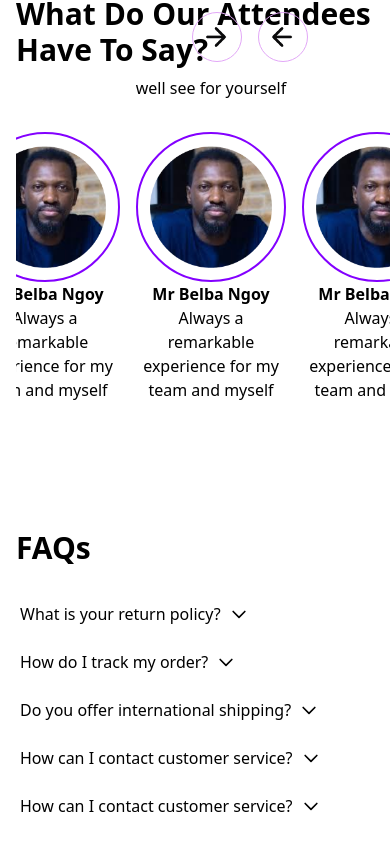
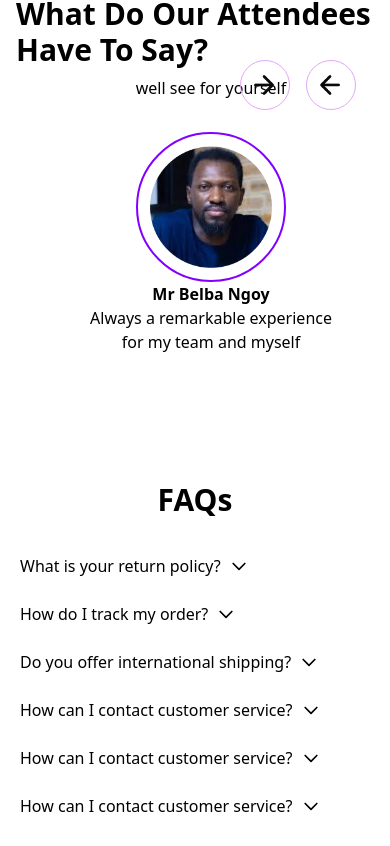
Before and after one commit to Deevyne99/beltsoft, a React (Vite) app: page / in a window 390 px wide. Shown: the part 6331-7177 px from the top of the page. Built offline with nearby package versions, Linux system fonts and the light colour scheme.

Commit message:
Made some changes

```diff
--- a/src/components/FaqItem.jsx
+++ b/src/components/FaqItem.jsx
@@ -1,7 +1,7 @@
 // eslint-disable-next-line react/prop-types
 const FAQItem = ({ question, answer, isOpen, onToggle }) => {
   return (
-    <div className='rounded-lg '>
+    <div className='rounded-lg flex '>
       <button
         onClick={onToggle}
         className='w-full flex gap-2 items-center p-1  text-left  transition'
--- a/src/components/FaqSection.jsx
+++ b/src/components/FaqSection.jsx
@@ -42,9 +42,11 @@ const FAQ = () => {
   }
 
   return (
-    <div className='flex flex-col justify-center mx-4 md:mx-12'>
-      <h2 className='text-3xl font-bold text-left mb-8 justify-center'>FAQs</h2>
-      <div className=' grid grid-cols-1 md:grid-cols-2 gap-4 justify-center max-w-[700px]  items-center mx-auto w-full'>
+    <div className='flex flex-col justify-center items-center mx-4 md:mx-12'>
+      <h2 className='text-3xl font-bold text-center mb-8 justify-center'>
+        FAQs
+      </h2>
+      <div className=' grid grid-cols-1  md:grid-cols-2 gap-4 justify-center max-w-[700px]  items-center mx-auto w-full'>
         {faqs.map((faq, index) => (
           <FAQItem
             key={index}
--- a/src/components/Navbar.jsx
+++ b/src/components/Navbar.jsx
@@ -15,7 +15,7 @@ const Navbar = () => {
           <img src={logo} alt='' className='w-[50px] h-[50px]' />
           <h2 className='md:text-2xl text-lg'>Founders Friday</h2>
         </div>
-        <nav className='hidden md:flex gap-24 items-center '>
+        <nav className='hidden md:flex gap-24 items-center font-medium'>
           <ul className='flex items-center gap-4 capitalize'>
             <li>
               <a href='#0' className='text-[#8300ff]'>
@@ -32,7 +32,7 @@ const Navbar = () => {
               <a href='#0'>contact us</a>
             </li>
           </ul>
-          <button className='flex gap-1 w-[120px]  border border-[#9424ff] p-2 justify-center items-center rounded-xl text-[#9424ff]'>
+          <button className='flex gap-1 w-[120px]  border border-[#9E8CAF] p-2 justify-center items-center rounded-xl text-[#9424ff]'>
             Register <BsArrowRightShort className='text-[#9424ff] text-xl' />
           </button>
         </nav>
--- a/src/components/Testimonial.jsx
+++ b/src/components/Testimonial.jsx
@@ -32,7 +32,7 @@ const Testimonial = () => {
           what do our attendees have to say?
         </h2>
         <p className='mt-2'>well see for yourself</p>
-        <div className=' flex gap-4 w-[150px] top-4  overflow-hidden absolute right-16'>
+        <div className=' flex gap-4 w-[150px] top-16 md:top-4  overflow-hidden absolute md:right-16 right-4'>
           <button className='h-[50px] w-[50px] border-[#e2a7f7] border rounded-full p-2'>
             <img className='w-[30px]' src={arrowRight} alt='' />
           </button>
@@ -46,7 +46,7 @@ const Testimonial = () => {
             return (
               <div
                 key={item.name}
-                className={` flex flex-col justify-center items-center `}
+                className={`hidden md:flex flex-col justify-center items-center `}
               >
                 <div className='border-[2px] p-3  border-[#8300FF] h-[150px] w-[150px] rounded-full'>
                   <img src={user} alt='' />
@@ -58,6 +58,17 @@ const Testimonial = () => {
               </div>
             )
           })}
+          <div
+            className={`md:hidden flex flex-col justify-center items-center `}
+          >
+            <div className='border-[2px] p-3  border-[#8300FF] h-[150px] w-[150px] rounded-full'>
+              <img src={user} alt='' />
+            </div>
+            <h2 className='text-center font-bold'>Mr Belba Ngoy</h2>
+            <p className='text-center max-w-[250px]'>
+              Always a remarkable experience for my team and myself
+            </p>
+          </div>
         </div>
       </div>
     </div>
```
